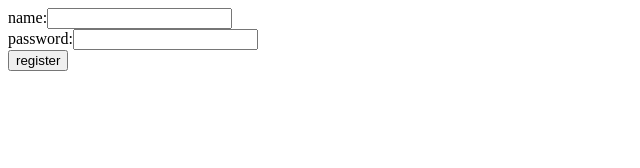
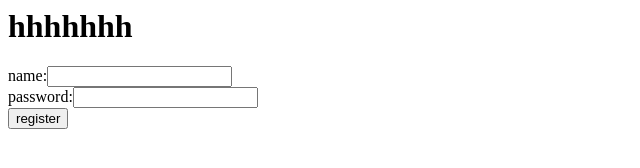
Before and after one commit to arjunics7/sa.github.io, a plain HTML site: page loginpage.html in a window 1280 px wide. Shown: the whole page, without its empty margins (0-640 px from the left). Drawn offline with Linux system fonts and the light colour scheme.

Commit message:
Update loginpage.html

```diff
--- a/loginpage.html
+++ b/loginpage.html
@@ -26,6 +26,7 @@
         </script>
     </head>
     <body>
+       <h1>hhhhhhh</h1>
         <form name="myform" method="post" onsubmit="return validateform()">
         name:<input type="text" name="name"><br/>
         password:<input type="password" name="password"><br/>
```
